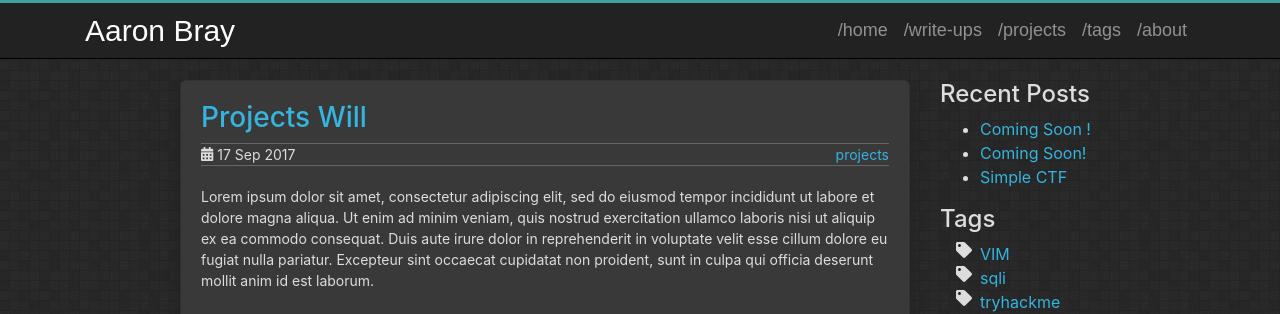
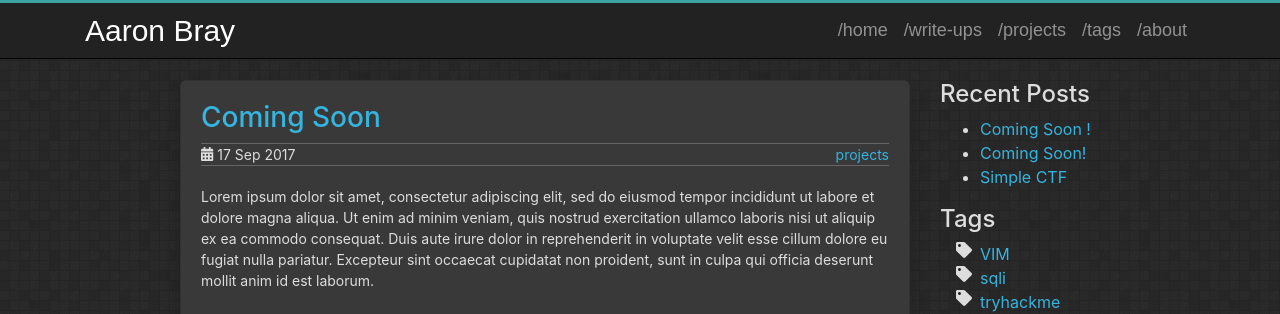
Before and after one commit to AaronBray/AaronBray.github.io, a Jekyll site: the page built from _projectfiles/projects-will.md, in a window 1280 px wide. Shown: the top 314 px of the page. Built offline with Jekyll 4.4.1, drawn with Linux system fonts in a browser that asks for light colours.

Commit message:
Update projects-will.md

```diff
--- a/_projectfiles/projects-will.md
+++ b/_projectfiles/projects-will.md
@@ -1,6 +1,6 @@
 ---
 layout: post
-title:  "Projects Will"
+title:  "Coming Soon"
 date:   2017-09-17 10:47:45
 comments: false
 tags:
```
